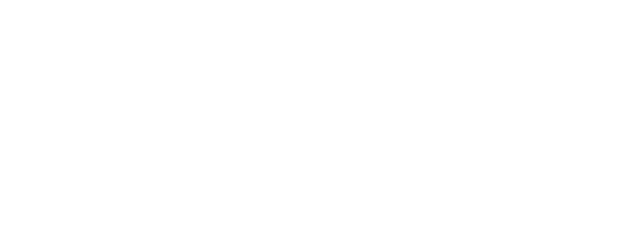
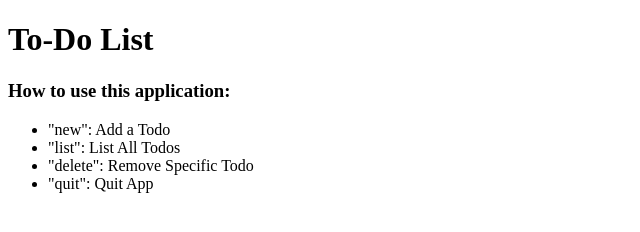
Before and after one commit to rspatz/to-do-list, a plain HTML site: page index.html in a window 1280 px wide. Shown: the whole page, without its empty margins (0-640 px from the left). Drawn offline with Linux system fonts and the light colour scheme.

Commit message:
Update index.html with command instructions

```diff
--- a/index.html
+++ b/index.html
@@ -6,6 +6,14 @@
     <title>To-Do List</title>
   </head>
   <body>
+    <h1>To-Do List</h1>
+    <h3>How to use this application:</h3>
+    <ul>
+      <li>"new": Add a Todo</li>
+      <li>"list": List All Todos</li>
+      <li>"delete": Remove Specific Todo</li>
+      <li>"quit": Quit App</li>
+    </ul>
     <script src="app.js"></script>
   </body>
 </html>
```
